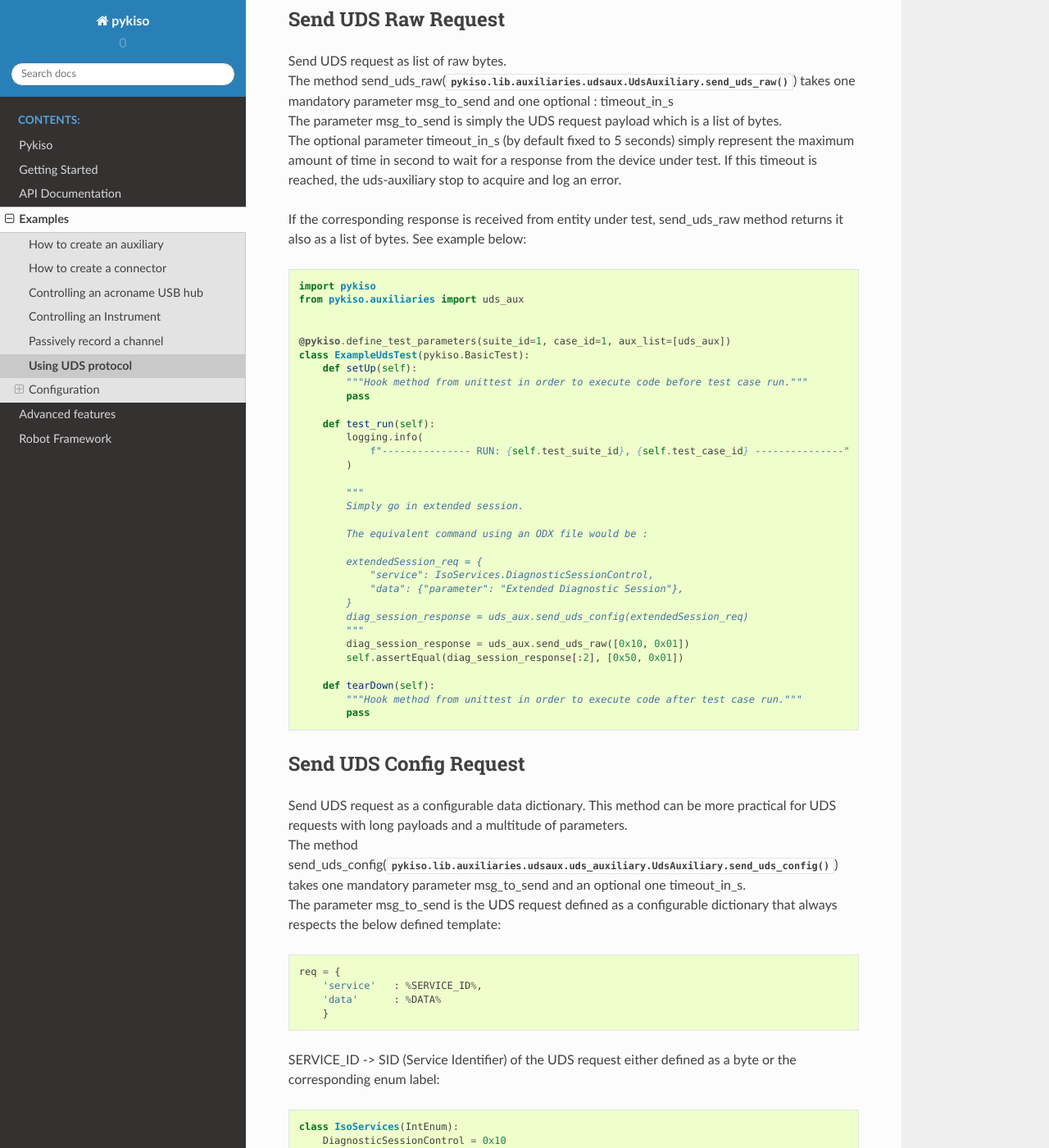
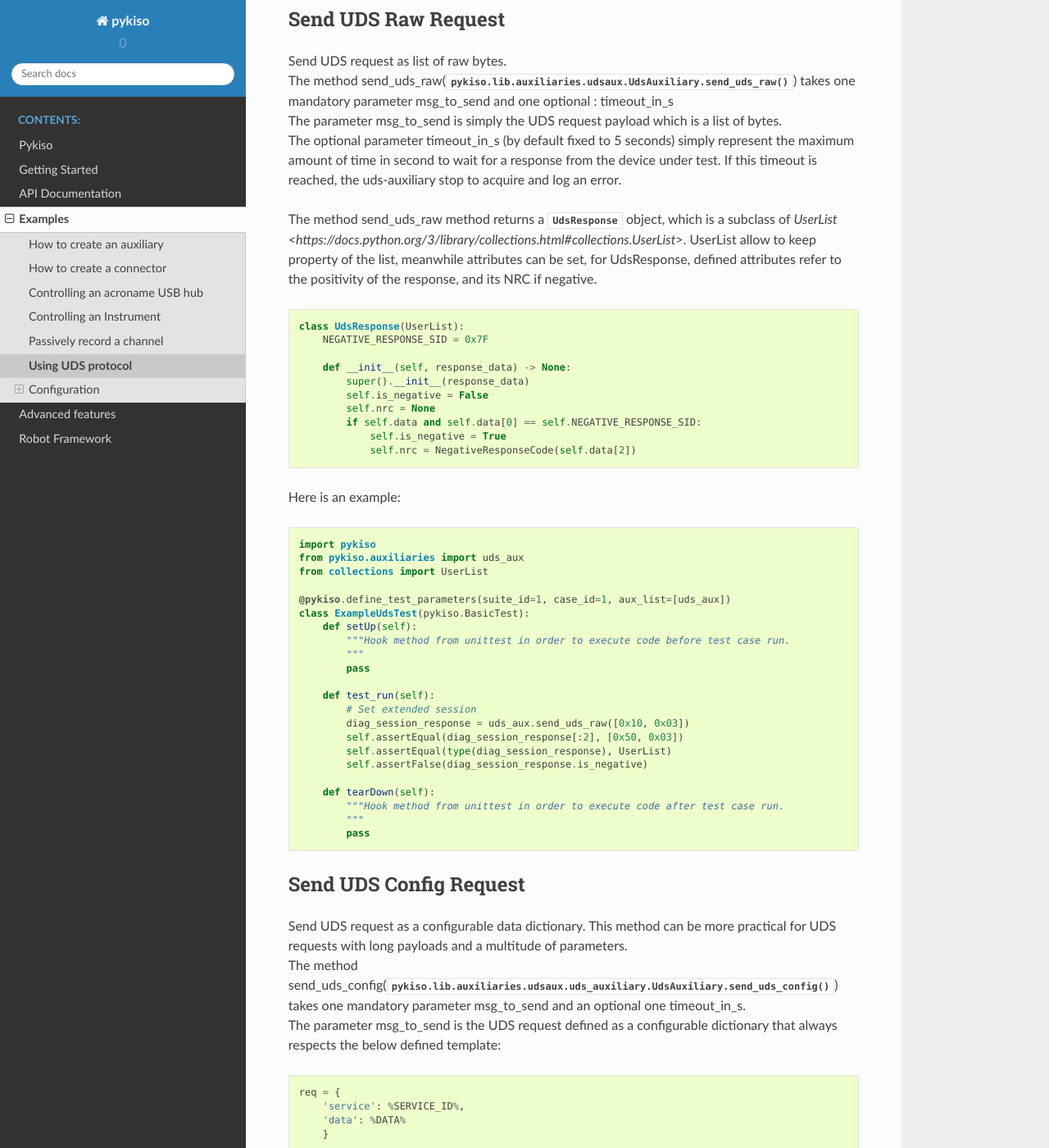
Before and after one commit to eclipse/kiso-testing, a Sphinx documentation site: the page built from docs/examples/uds_auxiliary.rst, in a window 1280 px wide and 1400 px high, scrolled down 1892 px. Shown: the whole window at 82% size. Built offline with Sphinx 7.4.7 and the Read the Docs theme 2.0.0, drawn with Linux system fonts in a browser that asks for light colours; some of the changed text lies outside the part shown.

Commit message:
- udpate uds_auxiliary sphin page with the latest update

```diff
--- a/docs/examples/uds_auxiliary.rst
+++ b/docs/examples/uds_auxiliary.rst
@@ -103,43 +103,51 @@ Send UDS Raw Request
   amount of time in second to wait for a response from the device under test. If this timeout is reached, the
   uds-auxiliary stop to acquire and log an error.
 
-If the corresponding response is received from entity under test, send_uds_raw method returns it also as a list of bytes.
-See example below:
+The method send_uds_raw method returns a :py:class:`~ebplugins.udsaux.uds_response.UdsResponse` object, which is a subclass of `UserList
+<https://docs.python.org/3/library/collections.html#collections.UserList>`.
+UserList allow to keep property of the list, meanwhile attributes can be set, for UdsResponse, defined attributes
+refer to the positivity of the response, and its NRC if negative.
 
 .. code:: python
 
-	import pykiso
-	from pykiso.auxiliaries import uds_aux
+    class UdsResponse(UserList):
+        NEGATIVE_RESPONSE_SID = 0x7F
+
+        def __init__(self, response_data) -> None:
+            super().__init__(response_data)
+            self.is_negative = False
+            self.nrc = None
+            if self.data and self.data[0] == self.NEGATIVE_RESPONSE_SID:
+                self.is_negative = True
+                self.nrc = NegativeResponseCode(self.data[2])
+
+Here is an example:
 
 
-	@pykiso.define_test_parameters(suite_id=1, case_id=1, aux_list=[uds_aux])
-	class ExampleUdsTest(pykiso.BasicTest):
-	    def setUp(self):
-	        """Hook method from unittest in order to execute code before test case run."""
-	        pass
+.. code:: python
 
-	    def test_run(self):
-	        logging.info(
-	            f"--------------- RUN: {self.test_suite_id}, {self.test_case_id} ---------------"
-	        )
+    import pykiso
+    from pykiso.auxiliaries import uds_aux
+    from collections import UserList
 
-	        """
-	        Simply go in extended session.
+    @pykiso.define_test_parameters(suite_id=1, case_id=1, aux_list=[uds_aux])
+    class ExampleUdsTest(pykiso.BasicTest):
+        def setUp(self):
+            """Hook method from unittest in order to execute code before test case run.
+            """
+            pass
 
-	        The equivalent command using an ODX file would be :
+        def test_run(self):
+            # Set extended session
+            diag_session_response = uds_aux.send_uds_raw([0x10, 0x03])
+            self.assertEqual(diag_session_response[:2], [0x50, 0x03])
+            self.assertEqual(type(diag_session_response), UserList)
+            self.assertFalse(diag_session_response.is_negative)
 
-	        extendedSession_req = {
-	            "service": IsoServices.DiagnosticSessionControl,
-	            "data": {"parameter": "Extended Diagnostic Session"},
-	        }
-	        diag_session_response = uds_aux.send_uds_config(extendedSession_req)
-	        """
-	        diag_session_response = uds_aux.send_uds_raw([0x10, 0x01])
-	        self.assertEqual(diag_session_response[:2], [0x50, 0x01])
-
-	    def tearDown(self):
-	        """Hook method from unittest in order to execute code after test case run."""
-	        pass
+        def tearDown(self):
+            """Hook method from unittest in order to execute code after test case run.
+            """
+            pass
 
 Send UDS Config Request
 -----------------------
@@ -150,8 +158,8 @@ Send UDS Config Request
 .. code:: python
 
     req = {
-        'service'   : %SERVICE_ID%,
-        'data'      : %DATA%
+        'service': %SERVICE_ID%,
+        'data': %DATA%
         }
 
 SERVICE_ID -> SID (Service Identifier) of the UDS request either defined as a byte or the corresponding enum label:
@@ -223,13 +231,15 @@ uds-auxiliary stops to acquire and log an error.
 
 | If the corresponding response is received from entity under test, send_uds_config method returns it also as a preconfigured dictionary.
 | In case of a UDS positive response and no data to be returned, None is returned by the send_uds_config method.
+| In case of a UDS negative response, a dictionary with the key 'NRC' is returned and the NRC value.
+| Optionally, 'NRC_Label' may be returned if it is defined in ODX for the called service, containing the uds negative response description.
 
 UDS Reset functions
 --------------------
 |Reset might be integrated in different tests.
 |The methods :  - soft_rest(:py:meth:`pykiso.lib.auxiliaries.udsaux.uds_auxiliary.UdsAuxiliary.soft_reset`)
 |               - hard_reset(:py:meth:`pykiso.lib.auxiliaries.udsaux.uds_auxiliary.UdsAuxiliary.hard_reset`)
-|               - key_off_on(:py:meth:`pykiso.lib.auxiliaries.udsaux.uds_auxiliary.UdsAuxiliary.key_off_on_reset`)
+|               - force_ecu_reset(:py:meth:`udsaux.uds_auxiliary.UdsAuxiliary.force_ecu_reset`)
 |do not take any argument, and regarding the config (with our without odx file) will send either raw message, or
 |uds config (except for the key_off_on methods, but can remain acceptable for odx uds config)
 
@@ -251,3 +261,35 @@ UDS check functions
 
     #Check raw response is negative
     uds_aux.check_raw_response_negative(resp)
+
+UDS read & write data
+---------------------
+|Read data(:py:meth:`udsaux.uds_auxiliary.UdsAuxiliary.read_data`) and write(:py:meth:`udsaux.uds_auxiliary.UdsAuxiliary.write_data`)
+|are two helper API that use send_uds_config with specific ISO services (:py:meth:`udsaux.uds_utils.UdsAuxiliary.read_data`)
+
+.. code:: python
+
+    ReadDataByIdentifier = 0x22
+
+    WriteDataByIdentifier = 0x2E
+
+|Using write_data takes two arguments : parameter, and value.
+|Parameter is simply a string that refer to the name of the data you want to modify, and value
+|is simply the value you want to assign to the chosen parameters
+|API must return None in case of positive response, and dictionary with NRC in it (for further information,
+|check in send_uds_config documentation).
+|Using this API is similar to do this :
+
+.. code:: python
+
+    req = {
+            'service': IsoServices.WriteDataByIdentifier,
+            'data': {'parameter': 'MyProduct', 'dataRecord': [('SuperProduct', '12345')]}
+          }
+
+    resp = uds_aux.send_uds_config(writeProductCode_req)
+    return resp
+
+|In the same way, read_data takes one argument : parameter.
+|Parameter is a string that contain the name of the data that is to be read. API must return dictionary with either
+|data associated to the read parameter, or NRC.
```
